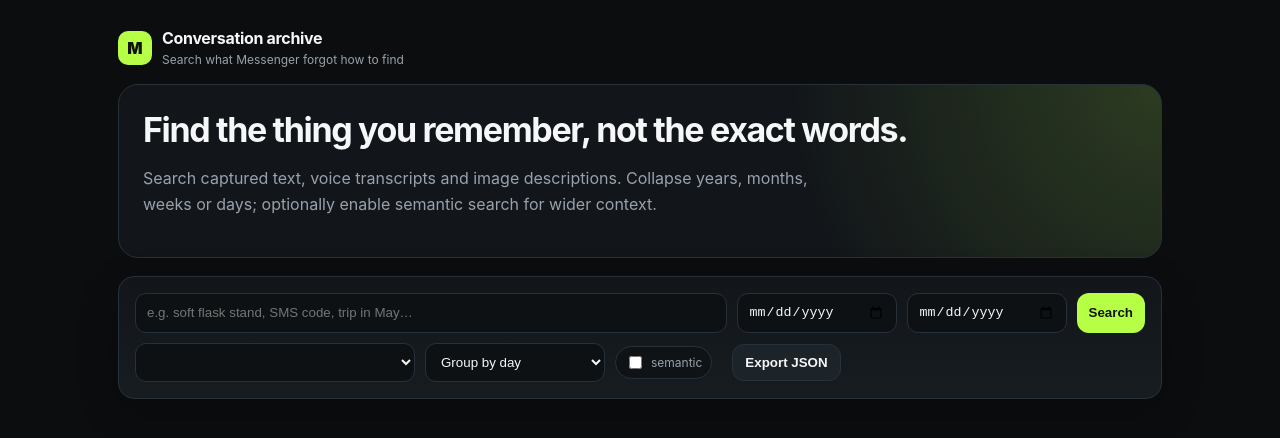
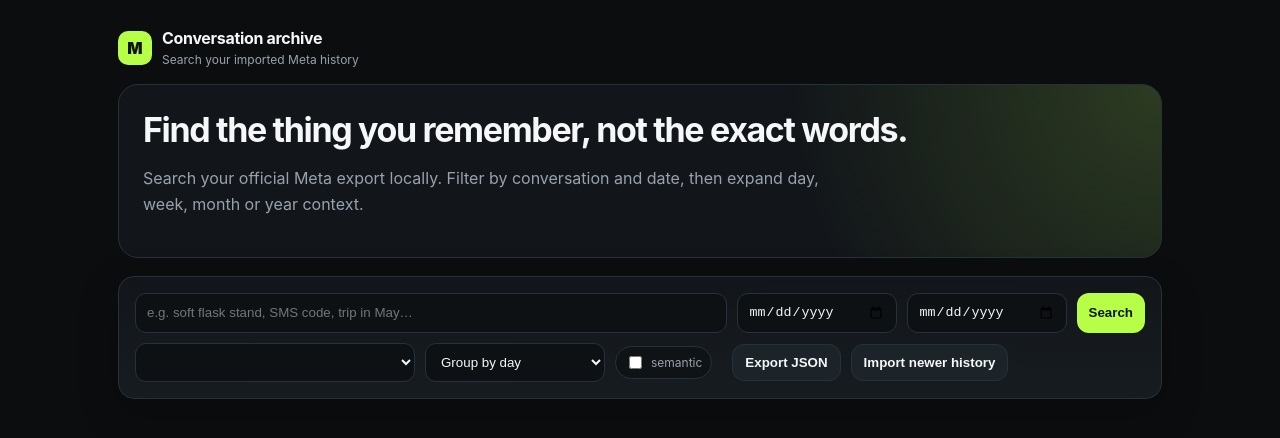
Before and after one commit to gkk-dev-ops/messenger-better-search, a website with bundled scripts: page src/search.html in a window 1280 px wide. Built offline with nearby package versions, Linux system fonts and the light colour scheme; no server answers.

Commit message:
feat: add import action to archive search

```diff
--- a/src/search.html
+++ b/src/search.html
@@ -10,12 +10,12 @@
 <main class="search-shell">
   <div class="brand">
     <div class="brand-mark">M</div>
-    <div class="brand-copy"><strong>Conversation archive</strong><span>Search what Messenger forgot how to find</span></div>
+    <div class="brand-copy"><strong>Conversation archive</strong><span>Search your imported Meta history</span></div>
   </div>
 
   <section class="hero">
     <h1>Find the thing you remember, not the exact words.</h1>
-    <p>Search captured text, voice transcripts and image descriptions. Collapse years, months, weeks or days; optionally enable semantic search for wider context.</p>
+    <p>Search your official Meta export locally. Filter by conversation and date, then expand day, week, month or year context.</p>
   </section>
 
   <section class="card" style="margin-top:18px">
@@ -36,6 +36,7 @@
       <label class="pill"><input id="semantic" type="checkbox" style="width:auto"> semantic</label>
       <span id="count" class="muted"></span>
       <button id="export" class="secondary">Export JSON</button>
+      <button id="importMore" class="secondary">Import newer history</button>
     </div>
   </section>
 
```
